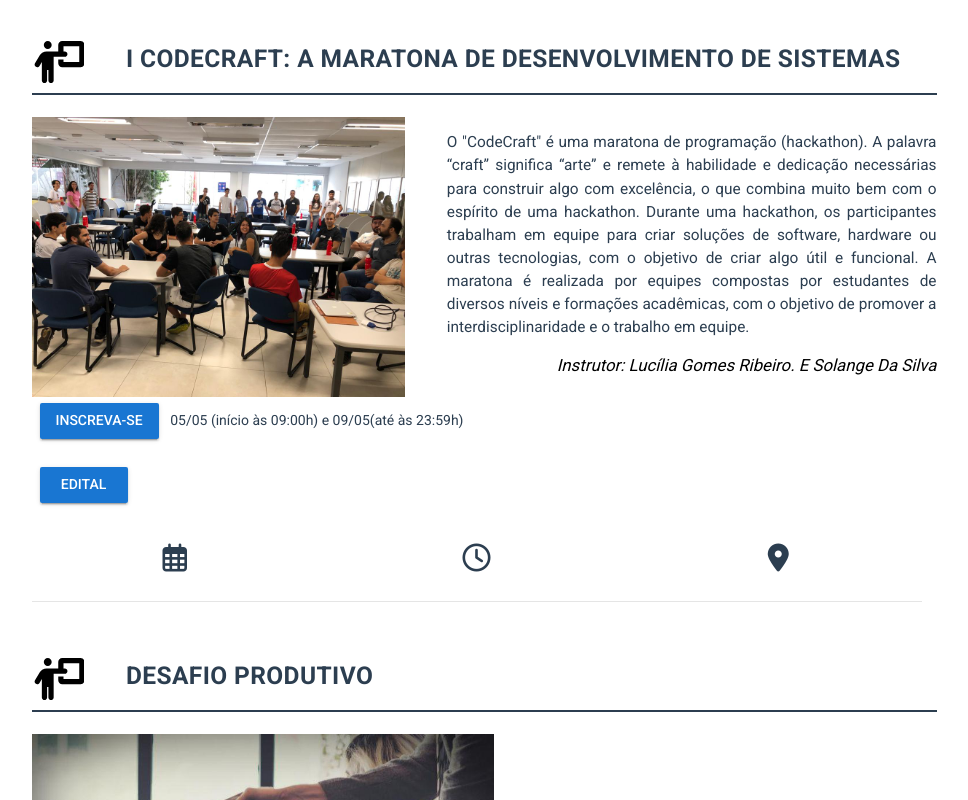
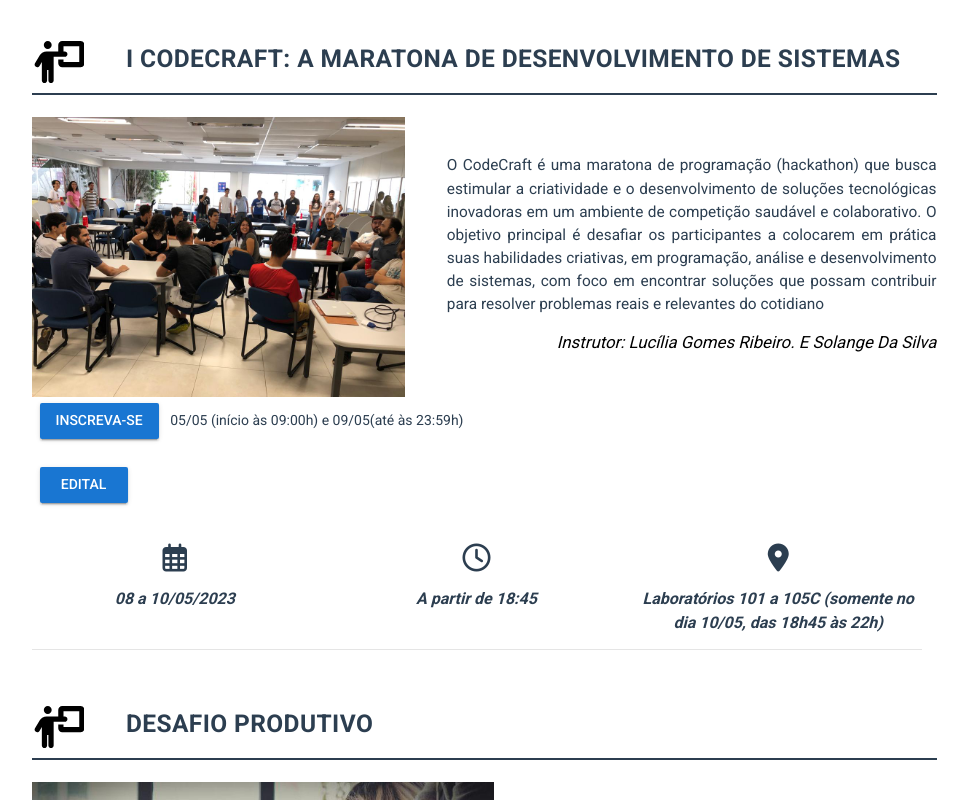
Before and after one commit to GabrielBandeiraB/jcpoli-website-production, a Vue app: page /competicoes in a window 1280 px wide. Shown: the part 1380-2180 px from the top of the page, without its empty margins (156-1124 px from the left). Built offline with nearby package versions, Linux system fonts and the light colour scheme; what vue-loading-overlay, vue-localstorage, vue-notification, vue-the-mask would draw is missing.

Commit message:
alterações 04/05 numero ??

```diff
--- a/src/storage/programacao/competicao.ts
+++ b/src/storage/programacao/competicao.ts
@@ -1,6 +1,6 @@
 const Competicao = [
   {
-    title: "Maratona de Programação",
+    title: "Maratona de Programação - Primeiro Período",
   instructor: "Alexandre Ribeiro, José Luiz e Olegário",
   institution: "PUC Goiás",
   desc: `Com o objetivo de motivar os estudantes da PUC Goiás a expandirem sua capacidade de resolver problemas, utilizando programação de computadores e desenvolverem a habilidade de trabalhar em grupo, a Maratona de Programação da Escola Politécnica e de Artes será realizada como parte integrante da II JCPOLI.
@@ -26,7 +26,7 @@
   resultados e comunicação dos achados.`,
   inscrevase:"https://forms.office.com/r/0YEy9CJ567",
   datainscri:"08/05 (início às 09:00h) e 09/05(até às 23:59h)",
-  editais:"/assets/Edital-DESAFIO-CIÊNCIA DOS DADOS-VF-2023-0305.pdf",
+  editais:"/assets/Edital-DESAFIO-CIÊNCIA DOS DADOS-VF-2023-0305.pdf",
   date: "",
   time: "",
   place: "",
@@ -37,20 +37,13 @@
     title: "I CodeCraft: A Maratona de Desenvolvimento de Sistemas",
   instructor: "Lucília Gomes Ribeiro. e Solange da Silva",
   institution: "PUC Goiás",
-  desc: `O "CodeCraft" é uma maratona de programação (hackathon). A palavra “craft”
-  significa “arte” e remete à habilidade e dedicação necessárias para construir algo com
-  excelência, o que combina muito bem com o espírito de uma hackathon. Durante uma
-  hackathon, os participantes trabalham em equipe para criar soluções de software,
-  hardware ou outras tecnologias, com o objetivo de criar algo útil e funcional. A
-  maratona é realizada por equipes compostas por estudantes de diversos níveis e
-  formações acadêmicas, com o objetivo de promover a interdisciplinaridade e o
-  trabalho em equipe.`,
+  desc: `O CodeCraft é uma maratona de programação (hackathon) que busca estimular a criatividade e o desenvolvimento de soluções tecnológicas inovadoras em um ambiente de competição saudável e colaborativo. O objetivo principal é desafiar os participantes a colocarem em prática suas habilidades criativas, em programação, análise e desenvolvimento de sistemas, com foco em encontrar soluções que possam contribuir para resolver problemas reais e relevantes do cotidiano`,
   inscrevase:"https://teams.microsoft.com/l/entity/81fef3a6-72aa-4648-a763-de824aeafb7d/_djb2_msteams_prefix_448756668?context=%7B%22subEntityId%22%3Anull%2C%22channelId%22%3A%2219%3AO38fAS1tDiX3-WkCufiNboPCD32x8lSh2Ae2m9lS3og1%40thread.tacv2%22%7D&groupId=19da8e1f-0199-4600-8d69-d7a4dbd51135&tenantId=73319f42-8908-4b89-9f8d-558cf4d5d776&allowXTenantAccess=false",
   datainscri:"05/05 (início às 09:00h) e 09/05(até às 23:59h)",
   editais:"/assets/Edital-CodeCraft-2023-1.pdf",
-  date: "",
-  time: "",
-  place: "",
+  date: " 08 a 10/05/2023",
+  time: "A partir de 18:45",
+  place: "Laboratórios 101 a 105C (somente no dia 10/05, das 18h45 às 22h)",
   image: "assets/img/slider/codecraft.jpg"
   },
 
@@ -62,12 +55,12 @@
     image: "assets/img/slider/DesafioProdutivo.jpg",
     date: "10/05",
     time: "09:00-12:15",
-    place: "Presencial: Auditório 1",
+    place: "Sala 211, bloco F, área III",
   },
 
   {
     title: "I Concurso de Fotografia da Escola Politécnica e de Artes",
-    instructor: "",
+    instructor: "LUCIANA CASALETTI e GENILDA DA SILVA ALEXANDRIA SOUSA",
     institution: "PUC Goiás",
     desc: `I Concurso de Fotografia da Escola Politécnica e de Artes tem como objetivo fomentar a produção de imagens relacionadas ao tema Escola Politécnica e de Artes:
     o que nos une, e contribuir para a integração dos cursos da Escola Politécnica e de Artes da Universidade Católica de Goiás, bem como, com o desenvolvimento da cultura
--- a/src/storage/programacao/exposicao.ts
+++ b/src/storage/programacao/exposicao.ts
@@ -1,18 +1,22 @@
 const Exposicao_Design = [
   {
     title: "Pormade Portas Showroom de materiais e equipamentos",
-    instructor: "",
+    instructor: "Marília Teixeira",
     institution: "PUC Goiás",
     desc: `Independente de onde você estiver, a Pormade vai até você! O projeto do Pormade Móvel tem como objetivo divulgar os produtos e serviços da empresa além das barreiras geográficas. O veículo passa por eventos de inúmeras cidades para que a comunidade local possa conhecer de perto o que a Pormade oferece ao mercado.
+
     O primeiro Showroom Móvel da Pormade estreou na “Feicon Batimat em 2019, depois dos comentários positivos sobre a novidade, a frota cresceu e os veículos passaram por vários eventos importantes e tradicionais de diferentes cidades, como Design Fair, Expoingá, Kiwi Fest, Feicon, High Design, Equipotel, ConstruSul, lojas de materiais de construção, entre outros.
+
     Ele apresenta em sua carroceria os modelos de portas da Pormade, as estampas dos papéis de parede, piso vinilico, rodapés e fechaduras. Além disso, mesas e cadeiras ficam dispostas próximas aos veículos para que os visitantes conversem com os especificadores e analisem os catálogos.
+
     A arquitetura dos veículos do projeto conta ainda com uma televisão, na qual vídeos sobre a cultura Pormade são exibidos durante as participações nas feiras.
+
     O Pormade Móvel participa de vários eventos, feiras e faz visitas aos seus parceiros como lojas, arquitetos, engenheiros e instaladores.
     `,
 
-    date: "???",
-    time: "???",
-    place: "???",
+    date: "09/05/2023",
+    time: "08:00-11:30",
+    place: "Próximo ao Teatro de Arena da área III",
     image: "assets/img/slider/expo_pormade.png"
   },
 
@@ -27,21 +31,21 @@
     O TFC-1 é uma atividade prevista no Projeto Pedagógico do Curso de Arquitetura e Urbanismo no encerramento do Primeiro Ciclo de Aprendizagem, que se inicia no 1º período e finaliza no 3º período, para o turno matutino, e 4º período, para o turno noturno. Consiste em um projeto integrado que contempla a aplicação dos conteúdos das disciplinas que compõem esse ciclo.
     `,
 
-    date: "???",
-    time: "???",
-    place: "???",
+    date: "08 a 10/05",
+    time: "07:15-22:00",
+    place: "Foyer dos auditórios 2 e 3 na área II",
     image: "assets/img/slider/expo_arqui.jpg"
   },
 
   {
     title: "Pizzada",
-    instructor: "",
+    instructor: "Prof. Carlos Vaz de Campos",
     institution: "PUC Goiás",
     desc: `Evento de produção de pizzas elaboradas pelos alunos do C.A. de Arquitetura e Urbanismo, e o Prof. Carlos Vaz de Campos`,
 
-    date: "???",
-    time: "???",
-    place: "???",
+    date: "09/05/2023",
+    time: "18:00",
+    place: "Anfiteatro da área III",
     image: "assets/img/slider/expo_pizzada.jpg"
   },
 ]
--- a/src/storage/programacao/palestras_new.ts
+++ b/src/storage/programacao/palestras_new.ts
@@ -23,16 +23,16 @@
   {
     title: "Engenharia de Segurança no Agronegócio",
     instructor: "André Luiz Dias da Silva",
-    institution: "Universidade de São Paulo",
+    institution: "DN Engenharia",
     desc: "A engenharia de segurança no Agronegócio é importante para garantir a segurança dos trabalhadores e do ambiente de trabalho, bem como para aumentar a eficiência e a produtividade das atividades agrícolas. Conta com planejamento de medidas de prevenção e controle de incêndios nas áreas de plantio e armazenamento de produtos agrícolas, Desenvolvimento de estratégias para prevenção de acidentes com máquinas agrícolas, Implantação de medidas de segurança alimentar, como a adoção de boas práticas agrícolas e o controle de qualidade dos alimentos produzidos, Projeto de instalações de armazenamento de produtos agrícolas seguras e eficientes, incluindo sistemas de ventilação e controle de temperatura.",
     date: "09/05",
     time: "08:00-09:30",
-    place: "Auditório 2, área II",
+    place: "Presencial: Auditório 2",
   },
   {
     title: "Controle fitossanitário em hortaliças",
     instructor: "Scheila Ronconi Da Rolt",
-    institution: "Plano D Design de produtos",
+    institution: "Araguaia produtos agropecuários",
     desc: "Controle fitossanitário em hortaliças é o conjunto de medidas adotadas para proteger as plantas cultivadas de doenças, pragas e outros agentes que possam afetar sua saúde e qualidade. Essas medidas podem incluir a adoção de práticas culturais adequadas, como rotação de culturas e manejo do solo, o uso de defensivos agrícolas quando necessário e a adoção de estratégias de controle biológico e integrado de pragas. O objetivo do controle fitossanitário é garantir a saúde e a produtividade das plantas, bem como a segurança alimentar e a proteção do meio ambiente. Além disso, o controle fitossanitário também pode contribuir para a sustentabilidade da produção agrícola, reduzindo o uso de defensivos químicos e promovendo práticas preventivas e curativas mais sustentáveis e ecologicamente corretas."
     ,
     date: "08/05",
@@ -64,7 +64,7 @@
 
   },
   {
-    title: "Aplicações geotécnicas e ambientais das geomembranas.",
+    title: "Aplicações geotécnicas e ambientais das geomembranas",
     instructor: "Maria Alejandra Aparicio Ardila",
     institution: "Nortene Plásticos",
     desc: `Atualmente, a geomembrana de Polietileno é o único tipo de geossintético exigido pelos órgãos ambientais para garantir a segurança na destinação dos resíduos gerados em diversos tipos de indústrias. É um material polimérico de baixíssima permeabilidade, que atua como barreira, impedindo a passagem de fluidos, gases e vapores. Está presente em todos os sistemas de impermeabilização, desde a barreira simples até a barreira composta. É utilizado em diferentes trabalhos hidráulicos para o armazenamento ou condução de água. Nesta palestra serão abordadas algumas aplicações da geomembrana de polietileno.`,
@@ -122,7 +122,7 @@
 
   {
     title:
-      "Como trabalhar no lugar mais bonito do mundo.",
+      "Como trabalhar no lugar mais bonito do mundo",
     instructor: "Rafael Gonçalves ",
     institution: "Butchart Gardens ",
     desc: ``,
@@ -173,7 +173,7 @@
   },
   {
     title: "Projeto Pormade Móvel",
-    instructor: "Representante da Pormade Portas - em definição",
+    instructor: "Marília Teixeira",
     institution: "Pormade Portas",
     desc: `Independente de onde você estiver, a Pormade vai até você! O projeto do Pormade Móvel tem como objetivo divulgar os produtos e serviços da empresa além das barreiras geográficas. O veículo passa por eventos de inúmeras cidades para que a comunidade local possa conhecer de perto o que a Pormade oferece ao mercado.
     O primeiro Showroom Móvel da Pormade estreou na “Feicon Batimat em 2019, depois dos comentários positivos sobre a novidade, a frota cresceu e os veículos passaram por vários eventos importantes e tradicionais de diferentes cidades, como Design Fair, Expoingá, Kiwi Fest, Feicon, High Design, Equipotel, ConstruSul, lojas de materiais de construção, entre outros.
@@ -182,8 +182,8 @@
     O Pormade Móvel participa de vários eventos, feiras e faz visitas aos seus parceiros como lojas, arquitetos, engenheiros e instaladores.
     `,
     date: "09/05",
-    time: "09:00-10:30",
-    place: "Presencial: Auditório 1",
+    time: "08:00-11:30",
+    place: "Auditório Marisa Roriz (Área III)",
   },
 
   {
@@ -269,7 +269,7 @@
 
 
   {
-    title: 'Como se comportar em uma entrevista de estágio.',
+    title: 'Como se comportar em uma entrevista de estágio',
     instructor: 'DANILO GREGÓRIO.',
     institution: '',
     desc: `O palestrante é responsável pelo departamento Gente e Cultura da Marcca Engenharia e faz a seleção de estagiários para os diversos departamentos da empresa, ele trará dicas de como se comportar no momento de uma entrevista de estágio, como fazer seu currículo ficar mais atrativo para o entrevistador, e quais plataformas podem ajudar a alcançar seu estágio.`,
@@ -280,7 +280,7 @@
   },
 
   {
-    title: 'Programa de Licencitura em Gestão do Transporte Aéreo da Atlantica, Portugal.',
+    title: 'Programa de Licencitura em Gestão do Transporte Aéreo da Atlantica, Portugal',
     instructor: 'Miguel Moreira',
     institution: '',
     desc:`O palestrante apresentará o curso de Licenciatura em Gestão do Transporte Aéreo da Universidade Atlantica, Portugal com vistas ao inicio de um intercambio internacional entre esta universidade e a PUC-Goiás.`,
--- a/src/views/Exposicoes.vue
+++ b/src/views/Exposicoes.vue
@@ -29,7 +29,7 @@
                 {{ expo.desc }}
               </p>
               <h5 v-if="expo.instructor" :title="expo.instructor">
-                Artista: {{ expo.instructor }}
+                Apresentador: {{ expo.instructor }}
               </h5>
             </div>
           </div>
```
Also changed, not shown: src/views/SubmissionRules.vue (+2 -15 lines), 1 other file (tests, documents, lock files or other folders).
